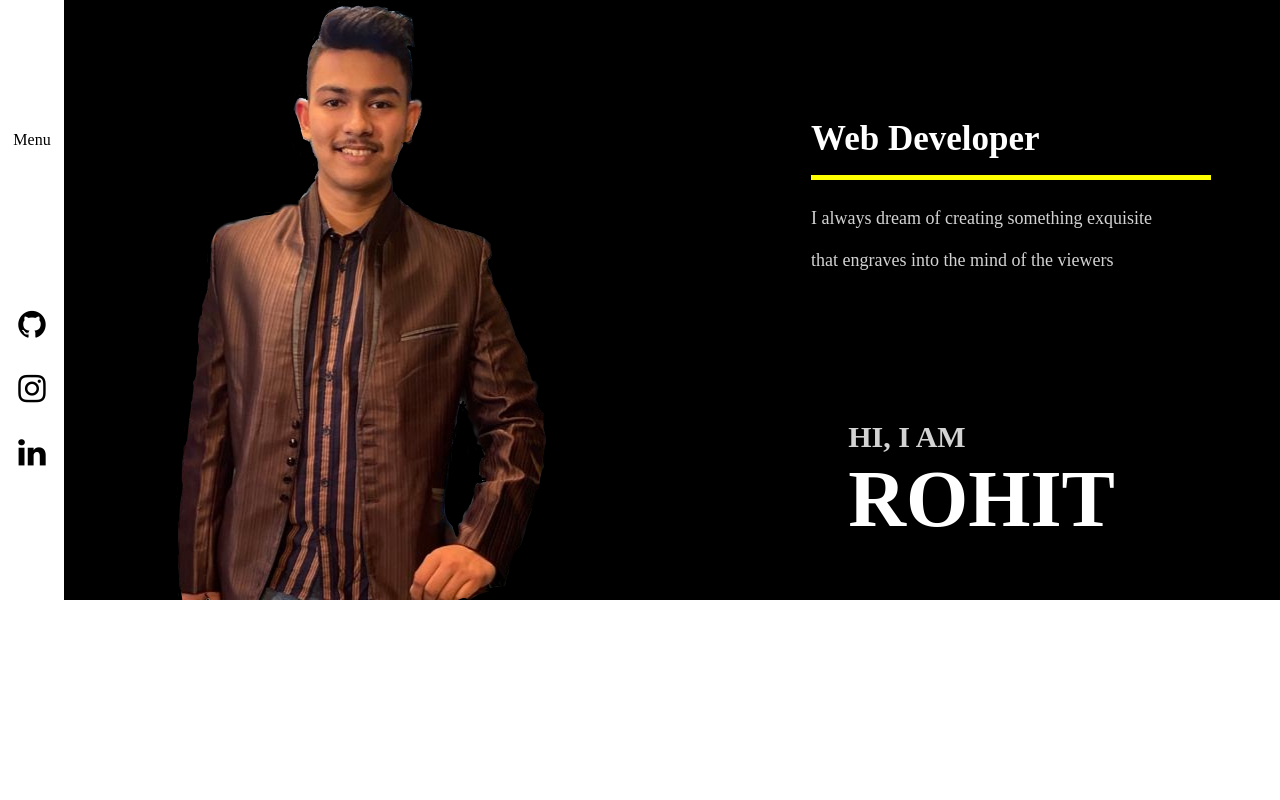
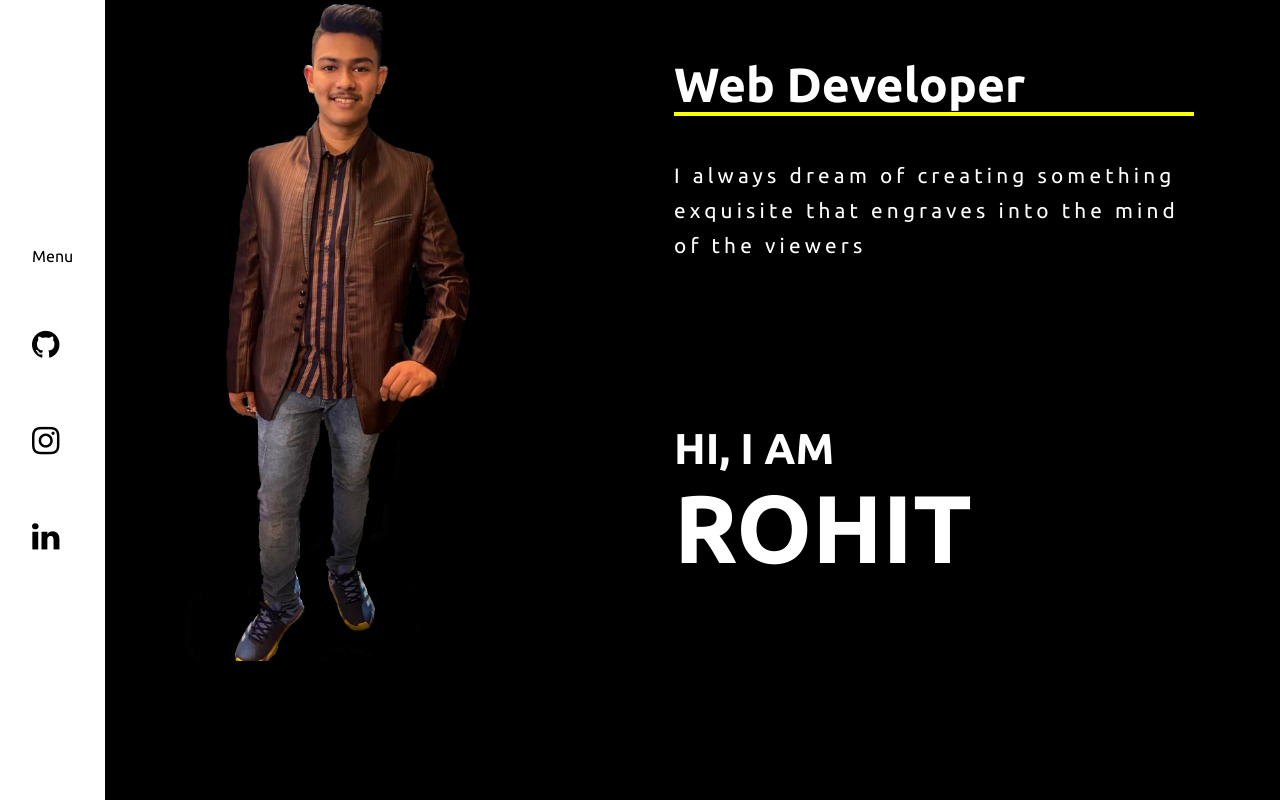
Before and after one commit to codeswithroh/portfolio-beginner, a plain HTML site: page index.html in a window 1280 px wide. Drawn offline with Linux system fonts and the light colour scheme.

Commit message:
Updated the portfolio

```diff
--- a/index.html
+++ b/index.html
@@ -1,47 +1,50 @@
 <!DOCTYPE html>
 <html lang="en">
+
 <head>
     <meta charset="UTF-8">
     <meta name="viewport" content="width=device-width, initial-scale=1.0">
     <title>Document</title>
     <link rel="stylesheet" href="https://cdnjs.cloudflare.com/ajax/libs/font-awesome/4.7.0/css/font-awesome.min.css">
     <link rel="stylesheet" href="style.css">
+    <link rel="preconnect" href="https://fonts.gstatic.com">
+    <link href="https://fonts.googleapis.com/css2?family=Ubuntu:wght@300;400;700&display=swap" rel="stylesheet">
 
 </head>
+
 <body>
-    <!-- Links -->
-    <section class="introduction">
-        <div class="social">
-            <div class="menu"><a href="#">Menu</a></div>
-            <div class="links">
-                <a href="https://github.com/codeswithroh"><i class="fa fa-github fa-2x"></i></a>
-                <a href="https://www.instagram.com/"><i class="fa fa-instagram fa-2x"></i></a>
-                <a href="https://www.linkedin.com/in/roh-p-b457991a9/"><i class="fa fa-linkedin fa-2x"></i></a>
+    <div class="navbar">
+        <ul class="navbar__container">
+            <li class="navlinks"><a href="#">Menu</a></li>
+            <li class="navlinks"><a href="https://github.com/codeswithroh"><i class="fa fa-github fa-2x"></i></a></li>
+            <li class="navlinks"><a href="https://www.instagram.com/"><i class="fa fa-instagram fa-2x"></i></a></li>
+            <li class="navlinks"><a href="https://www.linkedin.com/in/roh-p-b457991a9/"><i
+                        class="fa fa-linkedin fa-2x"></i></a></li>
+        </ul>
+    </div>
+
+    <div class="profile">
+        <div class="profile__picture">
+            <div class="my__img"><img src="prof1.png" alt="my pic"></div>
+        </div>
+        <div class="profile__description">
+            <div style="font-size: 2rem; border-bottom: 4px solid yellow;">
+                <h2>Web Developer</h2>
             </div>
-
-        </div>
-
-        <div class="info">
-            <div class="image">
-                <img src="prof1.png" alt="">
+            <div style="font-size: 1.3rem; max-width: 25em;margin-top: 2em; letter-spacing: 0.2em; line-height: 1.7em;">
+                <p>I always dream of creating something exquisite that engraves into the mind of the viewers</p>
             </div>
-            <div class="details">
-                <div class="title">
-                    <h2>Web Developer</h2>
-                <div class="line"></div>
-                    <p>I always dream of creating something
-                        exquisite <br><br> that engraves into the mind
-                        of the viewers
-                    </p>
+            <div style="margin-top: 6em; padding-top:4em;">
+                <div style="font-size: 1.8rem;">
+                    <h2>HI, I AM</h2>
                 </div>
-                <div class="content">
-                   <h2>HI, I AM</h2>
-                   <h1> ROHIT</h1>
+                <div style="font-size: 3rem;">
+                    <h1 id="app">ROHIT</h1>
                 </div>
             </div>
         </div>
+    </div>
+    <script src="app.js"></script>
+</body>
 
-
-    </section>
-</body>
 </html>
--- a/style.css
+++ b/style.css
@@ -1,98 +1,54 @@
-body{
-    margin:0;
+* {
+    padding: 0;
+    margin: 0;
+    box-sizing: border-box;
 }
 
-.introduction{
-    display:flex;
-    flex-basis:100%;
-    align-items:stretch;
-    background-color:black;
+body{
+    height: 100vh;
+    background-color: black;
+    font-family: 'Ubuntu', sans-serif;
 }
 
-.social{
-    flex-basis: 5%;
-    display:flex;
-    flex-direction: column;
-    gap: 10em;
-    justify-content: center;
-    align-items:center;
+.navbar {
+    position: absolute;
+    left: 0;
+    top: 0;
+    bottom: 0;
+    display: grid;
+    place-items: center;
     background-color: white;
 }
 
-.menu a{
-    color:black;
-    text-decoration: none;
-}
-.links{
-    display:flex;
-    flex-direction: column;
-    gap:2em;
+.navbar__container {
+    list-style: none;
 }
 
-.links a{
+.navbar__container > * {
+    margin:4em 2em;
+}
+
+.navlinks a {
+    text-decoration: none;
     color:black;
 }
-.info{
-    flex-basis:85%;
-    height:600px;
-    display:flex;
+
+.profile {
+    display: flex;
+    justify-content: space-around;
+    align-items: center;
 }
 
-.image{
-    flex-basis:60%;
-    background-color:black;
-    overflow:hidden;
-    display: block;
-    margin-left: auto;
-    margin-right: auto;
-    width: 50%;
-}
-.details{
-    display:flex;
-    flex-direction:column;
-    justify-items: center;
-    align-items: center;
-    overflow: hidden;
-}
-.title{
-    flex-basis:70%;
-    color:white;
+.my__img {
+    max-width:20em;
+    max-height:40em;
+    margin-left:6em;
 }
 
-.title h2{
-    text-align: left;
-    font-size:35px;
-    position:relative;
-    bottom:-90px;
-}
-.title p{
-    position: relative;
-    bottom:-110px;
-    font-size:large;
-    color:#D3D3D3;
-}
-.line{
-    width:400px;
-    height:5px;
-    background:yellow;
-    position:absolute;
-    top:175px;
-}
-.content{
-    text-align:left;
-}
-.content h2{
-    text-align:left;
-    font-size:30px;
-    color:#D3D3D3;
-    position:relative;
-    margin:0;
-
+.my__img img {
+    width:90%;
 }
 
-.content h1{
-    text-align:left;
-    font-size:80px;
-    color:white;
-    margin:0;
+.profile__description {
+    color: white;
 }
```
Also changed, not shown: app.js (added).
